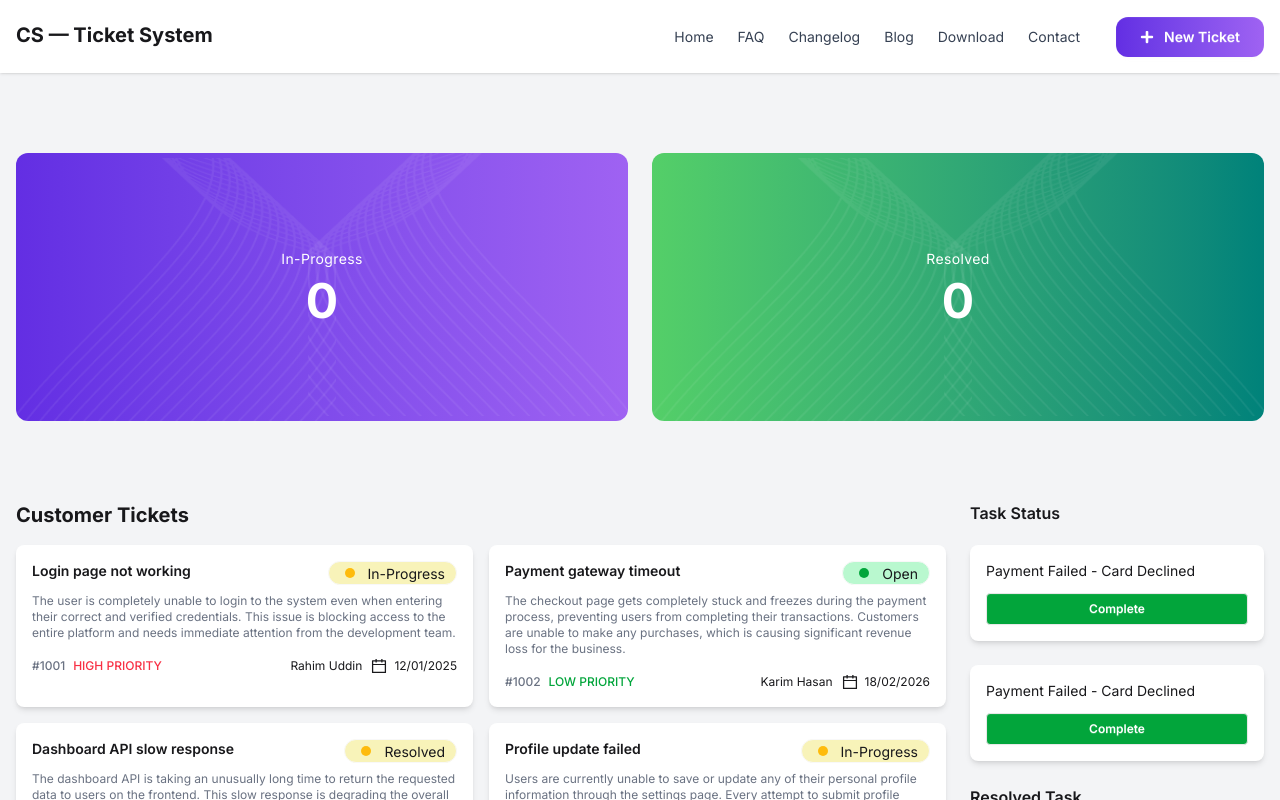
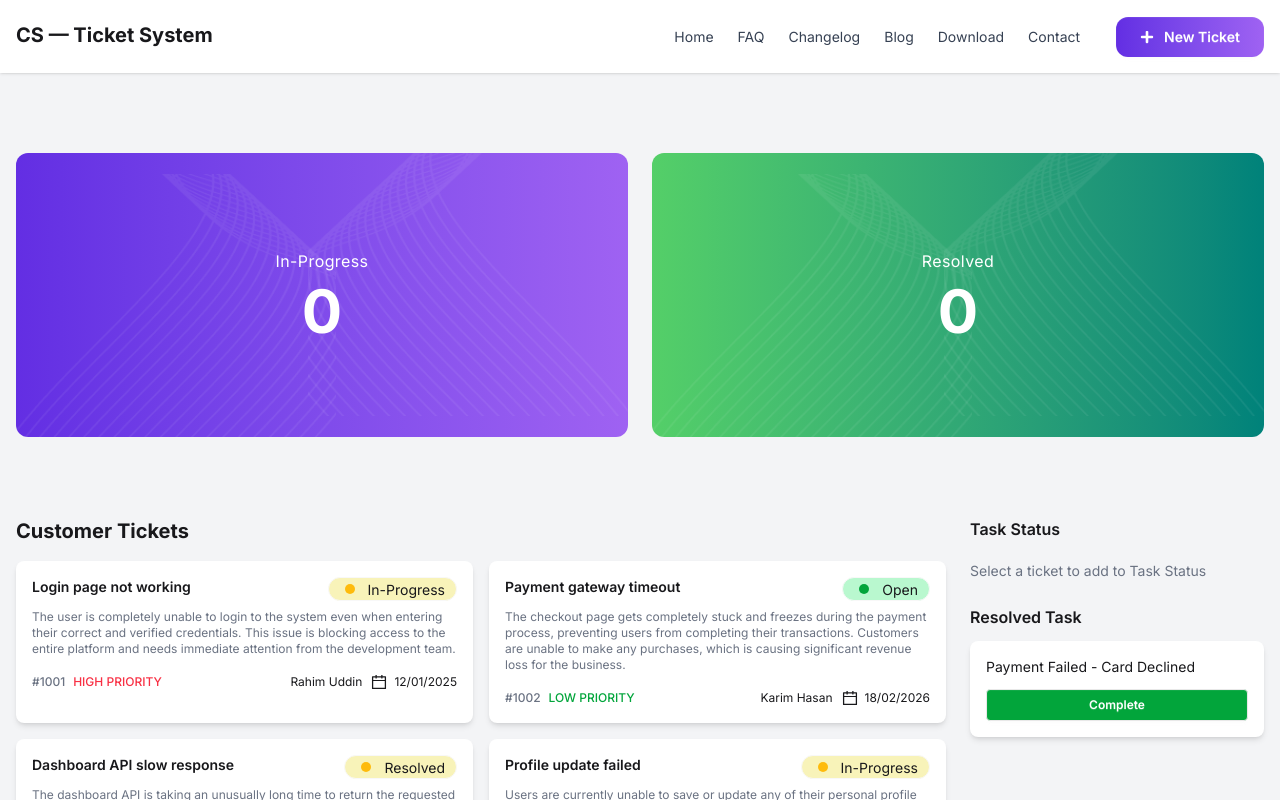
Before and after one commit to web-joyanta/cs-ticket-system, a React (Vite) app: page / in a window 1280 px wide. Shown: the top 800 px of the page. Built offline with nearby package versions, Linux system fonts and the light colour scheme.

Commit message:
task card click to task tickets state data set or cart dubble click to toast alert show and taskTickets data taskStats data map staus show

```diff
--- a/package.json
+++ b/package.json
@@ -15,6 +15,7 @@
     "react-dom": "^19.2.0",
     "react-icon": "^1.0.0",
     "react-icons": "^5.6.0",
+    "react-toastify": "^11.0.5",
     "tailwindcss": "^4.2.1"
   },
   "devDependencies": {
--- a/src/App.jsx
+++ b/src/App.jsx
@@ -1,23 +1,36 @@
-import { Suspense } from 'react';
+import { Suspense, useState } from 'react';
 import './App.css'
 import DashboardCards from './components/Dashboard/Dashboard';
 import Navbar from './components/Navbar/Navbar';
 import TicketList from './components/TicketList/TicketList';
-import { HiH1 } from 'react-icons/hi2';
+import { toast, ToastContainer } from 'react-toastify';
 const fetchTickets = async () => {
   const res = await fetch("tickets.json");
   return res.json();
 }
 const ticketsPromise = fetchTickets();
 function App() {
+  const [taskTickets, setTaskTickets] = useState([]);
+
+  const handleSelectedTask = (ticket) => {
+    const alreadyAdded = taskTickets.some(t => t.id === ticket.id);
+    if (alreadyAdded) {
+      toast.error("You already selected this ticket!!");
+      return;
+    };
+    toast.success("This ticket is selected!!");
+    setTaskTickets([...taskTickets, ticket]);
+  }
 
   return (
     <>
       <Navbar />
-      <DashboardCards />
+      <DashboardCards taskTickets={taskTickets} />
       <Suspense fallback={<span className="min-h-screen flex mx-auto items-center loading loading-spinner loading-xl"></span>}>
-        <TicketList ticketsPromise={ticketsPromise} />
+        <TicketList ticketsPromise={ticketsPromise} handleSelectedTask={handleSelectedTask} taskTickets={taskTickets} />
       </Suspense>
+      {/* toast container */}
+      <ToastContainer />
     </>
   );
 }
--- a/src/components/Dashboard/Dashboard.jsx
+++ b/src/components/Dashboard/Dashboard.jsx
@@ -1,7 +1,7 @@
 import leftVector from "../../assets/vector1.png";
 import rightVector from "../../assets/vector2.png";
 
-const DashboardCards = () => {
+const DashboardCards = ({ taskTickets }) => {
     return (
         <div className="bg-gray-100">
             <div className="container mx-auto px-4 py-10 md:py-20">
@@ -27,8 +27,8 @@ const DashboardCards = () => {
                         </div>
 
                         {/* Content */}
-                        <p className="tracking-wide text-sm z-10">In-Progress</p>
-                        <h1 className="text-5xl font-bold mt-2 z-10">0</h1>
+                        <p className="tracking-wide z-10">In-Progress</p>
+                        <h1 className="text-5xl md:text-6xl font-bold mt-2 z-10">{taskTickets.length}</h1>
                     </div>
 
                     {/* Resolved Card */}
@@ -51,8 +51,8 @@ const DashboardCards = () => {
                         </div>
 
                         {/* Content */}
-                        <p className="tracking-wide text-sm z-10">Resolved</p>
-                        <h1 className="text-5xl font-bold mt-2 z-10">0</h1>
+                        <p className="tracking-wide z-10">Resolved</p>
+                        <h1 className="text-5xl md:text-6xl font-bold mt-2 z-10">0</h1>
                     </div>
 
                 </div>
--- a/src/components/TaskStatus/TaskStatus.jsx
+++ b/src/components/TaskStatus/TaskStatus.jsx
@@ -1,28 +1,19 @@
+import Status from "../TicketCard/Status/Status";
 
-const TaskStatus = () => {
+const TaskStatus = ({ taskTickets }) => {
     return (
         <div className="order-1 lg:order-2 lg:col-span-3 space-y-6">
             <h3 className="font-semibold mb-5">Task Status</h3>
-            {/* card 1 */}
-            <div className="card bg-base-100 shadow-md p-4">
-                <p className="text-sm mb-3">Payment Failed - Card Declined</p>
-                <button className="btn text-white bg-[#02A53B] btn-sm w-full">
-                    Complete
-                </button>
-            </div>
-            {/* card 2 */}
-            <div className="card bg-base-100 shadow-md p-4">
-                <p className="text-sm mb-3">Payment Failed - Card Declined</p>
-                <button className="btn text-white bg-[#02A53B] btn-sm w-full">
-                    Complete
-                </button>
-            </div>
+            {/* Task status card */}
+            {
+                taskTickets.length > 0 ? taskTickets.map(ticket => <Status key={ticket.id} status={ticket} />) : <p className="text-sm text-gray-500">Select a ticket to add to Task Status</p>
+            }
 
             <div>
                 <h3 className="font-semibold mb-3">Resolved Task</h3>
                 {/* <p className="text-sm">
-                                No resolved tasks yet.
-                            </p> */}
+                    No resolved tasks yet.
+                </p> */}
                 {/* card */}
                 <div className="card bg-base-100 shadow-md p-4">
                     <p className="text-sm mb-3">Payment Failed - Card Declined</p>
--- /dev/null
+++ b/src/components/TicketCard/Status/Status.jsx
@@ -0,0 +1,13 @@
+
+const Status = ({ status }) => {
+    return (
+        <div className="card bg-base-100 shadow-md p-4">
+            <p className="text-sm mb-3">{status.title}</p>
+            <button className="btn text-white bg-[#02A53B] btn-sm w-full">
+                Complete
+            </button>
+        </div>
+    );
+};
+
+export default Status;
--- a/src/components/TicketCard/TicketCart.jsx
+++ b/src/components/TicketCard/TicketCart.jsx
@@ -1,10 +1,10 @@
 import { AiOutlineCalendar } from "react-icons/ai";
 import { GoDotFill } from "react-icons/go";
 
-const TicketCard = ({ ticket }) => {
+const TicketCard = ({ ticket, handleSelectedTask }) => {
     const { id, title, description, customer, priority, status, createdAt } = ticket;
     return (
-        <div className="card bg-base-100 shadow-md p-4">
+        <div onClick={() => handleSelectedTask(ticket)} className="card bg-base-100 cursor-pointer shadow-md p-4">
             {/* Title + Status */}
             <div className="flex justify-between items-start">
                 <h3 className="font-semibold text-sm">
--- a/src/components/TicketList/TicketList.jsx
+++ b/src/components/TicketList/TicketList.jsx
@@ -2,15 +2,15 @@ import { use } from "react";
 import Tickets from "../Tickets/Tickets";
 import TaskStatus from "../TaskStatus/TaskStatus";
 
-const TicketList = ({ ticketsPromise }) => {
+const TicketList = ({ ticketsPromise, handleSelectedTask, taskTickets}) => {
     const ticketsData = use(ticketsPromise);
     return (
         <div className="bg-gray-100">
             <div className="container mx-auto px-4 pb-10 md:pb-20">
                 {/* main grid container */}
                 <div className="grid grid-cols-1 lg:grid-cols-12 gap-12 lg:gap-6">
-                    <Tickets ticketsData={ticketsData} />
-                    <TaskStatus />
+                    <Tickets handleSelectedTask={handleSelectedTask} ticketsData={ticketsData} />
+                    <TaskStatus taskTickets={taskTickets} />
                 </div>
             </div>
         </div>
--- a/src/components/Tickets/Tickets.jsx
+++ b/src/components/Tickets/Tickets.jsx
@@ -1,13 +1,12 @@
 import TicketCard from '../TicketCard/TicketCart';
 
-const CustomerTickets = ({ ticketsData }) => {
+const CustomerTickets = ({ ticketsData, handleSelectedTask }) => {
     return (
         <div className="order-2 lg:order-1 lg:col-span-9">
             <h2 className="text-xl font-bold mb-4">Customer Tickets</h2>
-
             <div className="grid grid-cols-1 sm:grid-cols-2 gap-4">
                 {ticketsData.map(ticket => (
-                    <TicketCard key={ticket.id} ticket={ticket} />
+                    <TicketCard handleSelectedTask={handleSelectedTask} key={ticket.id} ticket={ticket} />
                 ))}
             </div>
         </div>
```
Also changed, not shown: 1 other file (tests, documents, lock files or other folders).
